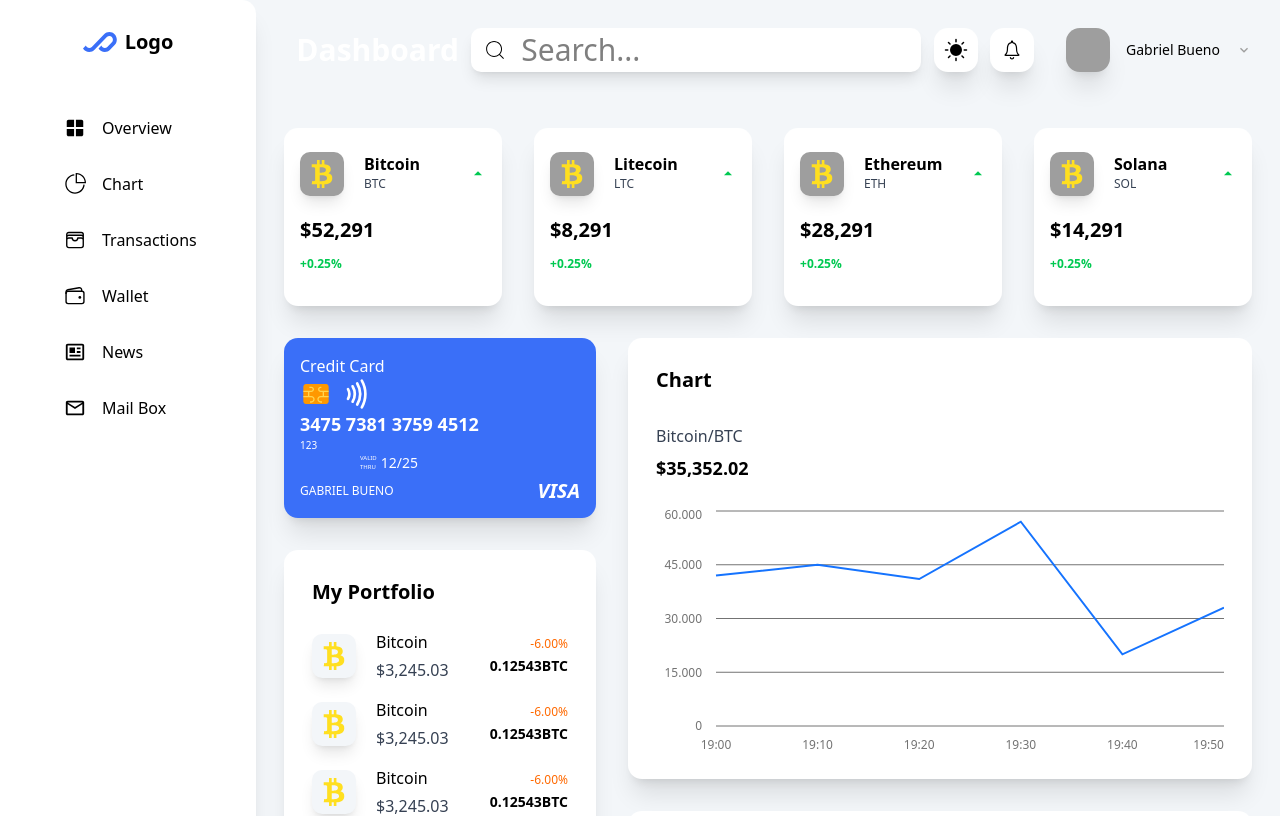
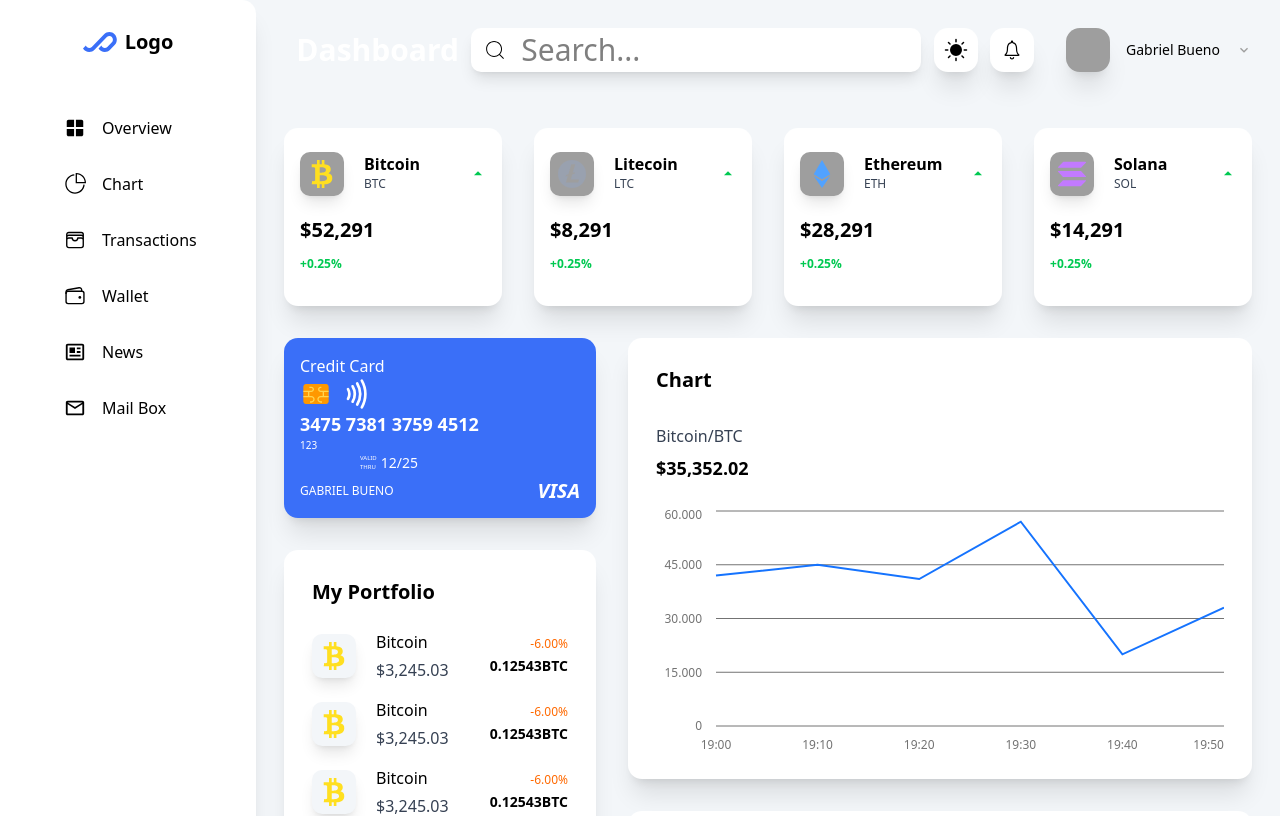
Before and after one commit to Buenohy/crypto-dashboard, a Next.js app: page / in a window 1280 px wide. Shown: the top 816 px of the page. Built offline with nearby package versions, Linux system fonts and the light colour scheme.

Commit message:
Change code to resolve error log

```diff
--- a/src/components/Card/Card.tsx
+++ b/src/components/Card/Card.tsx
@@ -1,6 +1,7 @@
 'use client';
 
-import { FaBtc } from 'react-icons/fa6';
+import { FaBtc, FaEthereum } from 'react-icons/fa6';
+import { SiLitecoin, SiSolana } from 'react-icons/si';
 import { RiArrowUpSFill } from 'react-icons/ri';
 import ChartLineLinear from '../CardChartShadcnUi/CardChartShadcnUi';
 
@@ -12,17 +13,43 @@ interface CardProps {
   image: string;
 }
 
+const getCryptoIcon = (subtitle: string) => {
+  switch (subtitle.toUpperCase()) {
+    case 'BTC':
+      return (
+        <FaBtc className="text-yellow-300 p-2 bg-text-gray dark:bg-bg-gray w-11 h-11 2xl:w-16 2xl:h-16 rounded-lg shadow-lg" />
+      );
+    case 'ETH':
+      return (
+        <FaEthereum className="text-blue-400 p-2 bg-text-gray dark:bg-bg-gray w-11 h-11 2xl:w-16 2xl:h-16 rounded-lg shadow-lg" />
+      );
+    case 'LTC':
+      return (
+        <SiLitecoin className="text-gray-400 p-2 bg-text-gray dark:bg-bg-gray w-11 h-11 2xl:w-16 2xl:h-16 rounded-lg shadow-lg" />
+      );
+    case 'SOL':
+      return (
+        <SiSolana className="text-purple-400 p-2 bg-text-gray dark:bg-bg-gray w-11 h-11 2xl:w-16 2xl:h-16 rounded-lg shadow-lg" />
+      );
+    default:
+      return (
+        <FaBtc className="text-yellow-300 p-2 bg-text-gray dark:bg-bg-gray w-11 h-11 2xl:w-16 2xl:h-16 rounded-lg shadow-lg" />
+      );
+  }
+};
+
 export default function Card({
   title,
   subtitle,
   value,
   percentage,
+  image,
 }: CardProps) {
   return (
     <div className="bg-white dark:bg-bg-blue rounded-xl shadow-xl px-4 py-6 w-full h-[178px] 2xl:h-[278px] ">
       <div className="flex gap-4 items-center justify-between mb-5 2xl:mb-10">
         <div className="flex gap-5">
-          <FaBtc className="text-yellow-300 p-2 bg-text-gray dark:bg-bg-gray w-11 h-11 2xl:w-16 2xl:h-16 rounded-lg shadow-lg" />
+          {getCryptoIcon(subtitle)}
           <div className="flex flex-col">
             <span className="text-black dark:text-white text-base 2xl:text-3xl font-semibold">
               {title}
@@ -46,7 +73,6 @@ export default function Card({
           </span>
         </div>
         <div className="w-[108px] h-[44px] 2xl:w-[138px] 2xl:h-[84px]">
-          {/* <CardChart /> */}
           <ChartLineLinear />
         </div>
       </div>
```
